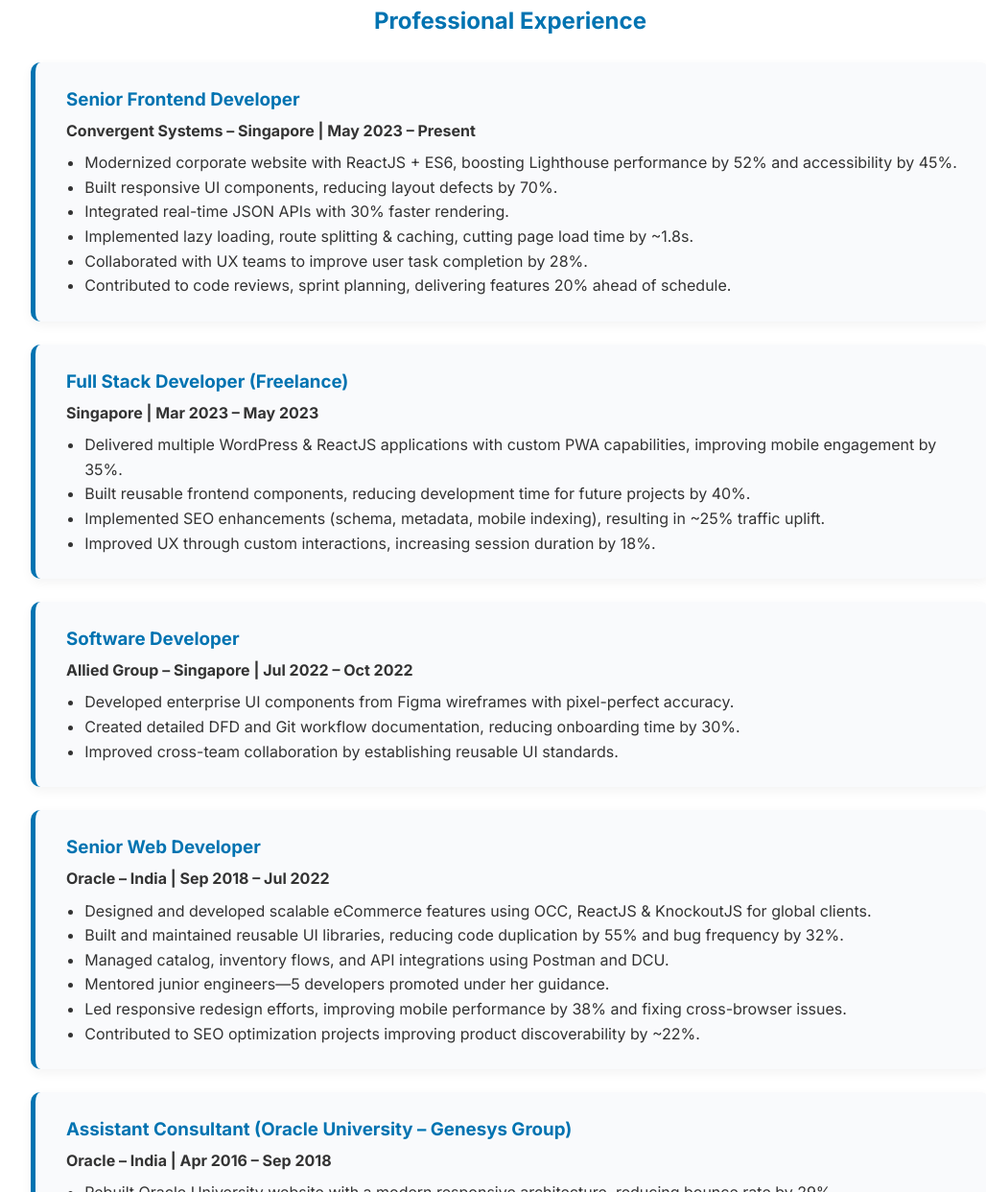
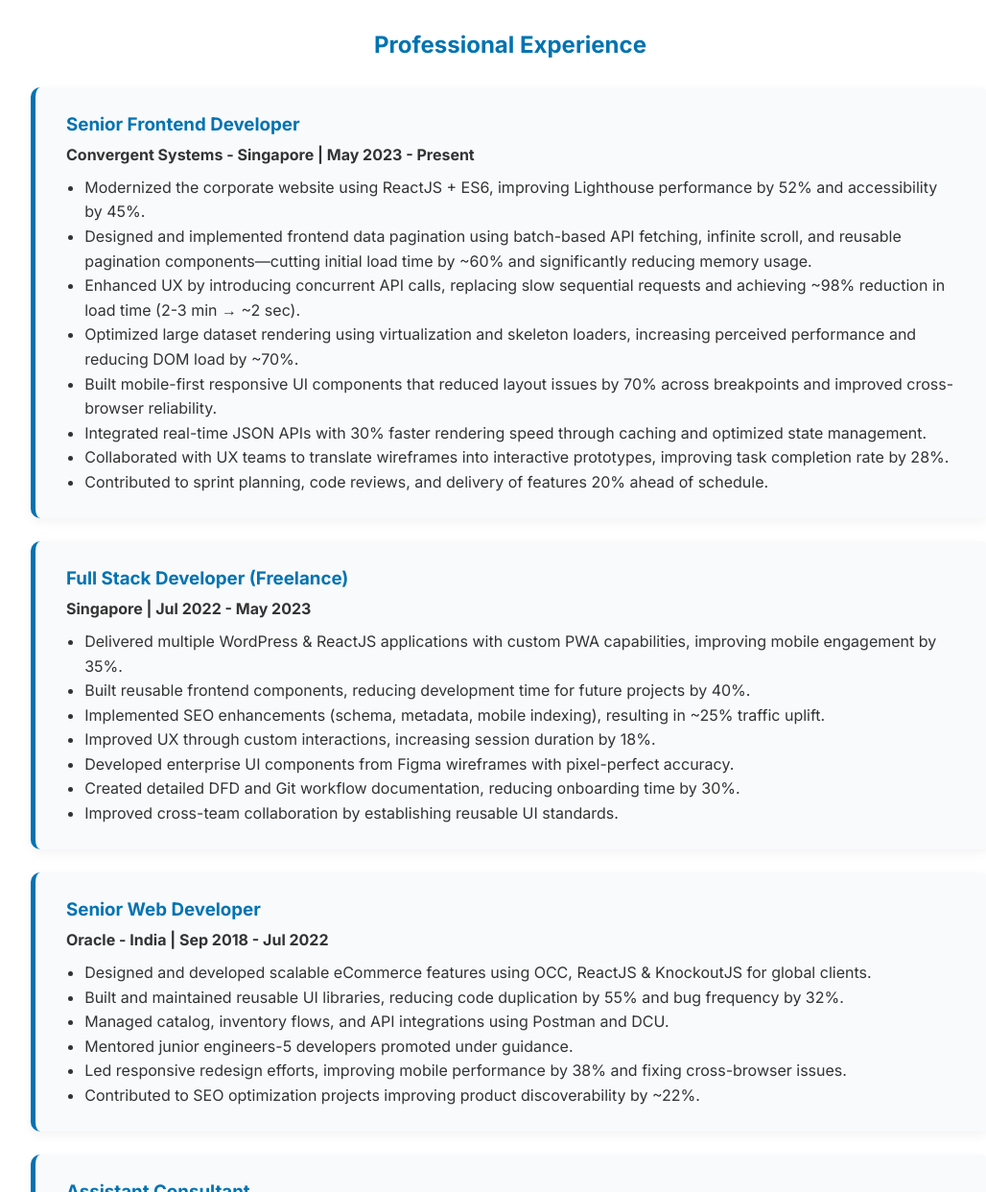
Before and after one commit to anita-kum/anita-kumari.github.io, a plain HTML site: page portifolio.html in a window 1280 px wide. Shown: the part 1558-2800 px from the top of the page at 96% size, without its empty margins (108-1136 px from the left). Drawn offline with Linux system fonts and the light colour scheme.

Commit message:
Update portifolio.html

```diff
--- a/portifolio.html
+++ b/portifolio.html
@@ -78,9 +78,9 @@
   <div class="container">
     <h1>Anita Kumari</h1>
     <p class="title">Senior Frontend Engineer • UI/UX Specialist • Performance-Driven Developer</p>
-    <p>Singapore Permanent Resident (SPR) | 📍 Singapore | 📞 +65-8014-0699</p>
+    <p>Singapore Permanent Resident (SPR) | 📍 Singapore | 📞 +65-80140699</p>
     <p>✉️ neerusharma.anita@gmail.com</p>
-    <p>🔗 <a href="https://linkedin.com/in/anita-kumari-36909463/" target="_blank">LinkedIn Profile</a></p>
+    <p>🔗 <a href="https://linkedin.com/in/anita-kumari-36909463/" target="_blank" style="color:white">LinkedIn Profile</a></p>
   </div>
 </header>
 
@@ -88,7 +88,7 @@
 <section id="summary">
   <div class="container">
     <h2>Professional Summary</h2>
-    <p>Innovative Senior Frontend Engineer with 9+ years of experience building modern, optimized, and accessible web applications across ReactJS, CMS platforms, eCommerce systems, and cross-platform interfaces (Web/iOS/Android/XR). Expert in transforming UX concepts into fast, scalable, SEO-friendly digital products.</p>
+    <p>Innovative Senior Frontend Engineer with 10+ years of experience building modern, optimized, and accessible web applications across ReactJS, CMS platforms, eCommerce systems, and cross-platform interfaces (Web/iOS/Android/XR). Expert in transforming UX concepts into fast, scalable, SEO-friendly digital products.</p>
     <p>Known for elevating performance by up to 60%, reducing page load times by 40%, and improving UI consistency by 70% through reusable components and design-system-driven development. Proven ability to collaborate with globally distributed teams and deliver enterprise-grade customer experiences.</p>
   </div>
 </section>
@@ -98,12 +98,12 @@
   <div class="container">
     <h2>Core Competencies</h2>
     <div class="skills-grid">
-      <div><h3>Frontend</h3><p>ReactJS, JavaScript (ES6+), HTML5, CSS3, Bootstrap, KnockoutJS, jQuery, SASS, LESS</p></div>
+      <div><h3>Frontend</h3><p>ReactJS, JavaScript (ES6+), HTML5, CSS3, Bootstrap, KnockoutJS, jQuery, SASS, LESS, JSON</p></div>
       <div><h3>UX / Prototyping</h3><p>Figma, Adobe XD, Responsive Design, Accessibility (WCAG), Micro-interactions</p></div>
       <div><h3>CMS / SEO</h3><p>WordPress, OCC, Metadata, Structured Data, Sitemap, Schema, SEO Optimization</p></div>
       <div><h3>Tools</h3><p>Git, JIRA, Postman, SVN, Lighthouse, Core Web Vitals, Agile/Scrum</p></div>
-      <div><h3>Platforms</h3><p>Web, iOS, Android, PHP, MySQL, Oracle Cloud</p></div>
-      <div><h3>Soft Skills</h3><p>Cross-functional Collaboration, Mentorship, Problem-Solving, Creative Thinking</p></div>
+      <div><h3>Platforms</h3><p>Web, iOS, Android, PHP, MySQL, Oracle Cloud, .net(ASHX, ASPX)</p></div>
+      <div><h3>Soft Skills</h3><p>Cross-functional Collaboration, Mentorship, Problem-Solving, Creative Thinking, Ownership</p></div>
     </div>
   </div>
 </section>
@@ -115,33 +115,28 @@
 
     <div class="job">
       <h3>Senior Frontend Developer</h3>
-      <p><strong>Convergent Systems – Singapore | May 2023 – Present</strong></p>
+      <p><strong>Convergent Systems - Singapore | May 2023 - Present</strong></p>
       <ul>
-        <li>Modernized corporate website with ReactJS + ES6, boosting Lighthouse performance by 52% and accessibility by 45%.</li>
-        <li>Built responsive UI components, reducing layout defects by 70%.</li>
-        <li>Integrated real-time JSON APIs with 30% faster rendering.</li>
-        <li>Implemented lazy loading, route splitting & caching, cutting page load time by ~1.8s.</li>
-        <li>Collaborated with UX teams to improve user task completion by 28%.</li>
-        <li>Contributed to code reviews, sprint planning, delivering features 20% ahead of schedule.</li>
+        <li>Modernized the corporate website using ReactJS + ES6, improving Lighthouse performance by 52% and accessibility by 45%.</li>
+  <li>Designed and implemented frontend data pagination using batch-based API fetching, infinite scroll, and reusable pagination components—cutting initial load time by ~60% and significantly reducing memory usage.</li>
+  <li>Enhanced UX by introducing concurrent API calls, replacing slow sequential requests and achieving ~98% reduction in load time (2-3 min → ~2 sec).</li>
+  <li>Optimized large dataset rendering using virtualization and skeleton loaders, increasing perceived performance and reducing DOM load by ~70%.</li>
+  <li>Built mobile-first responsive UI components that reduced layout issues by 70% across breakpoints and improved cross-browser reliability.</li>
+  <li>Integrated real-time JSON APIs with 30% faster rendering speed through caching and optimized state management.</li>
+  <li>Collaborated with UX teams to translate wireframes into interactive prototypes, improving task completion rate by 28%.</li>
+  <li>Contributed to sprint planning, code reviews, and delivery of features 20% ahead of schedule.</li>
       </ul>
     </div>
 
     <div class="job">
       <h3>Full Stack Developer (Freelance)</h3>
-      <p><strong>Singapore | Mar 2023 – May 2023</strong></p>
+      <p><strong>Singapore | Jul 2022 - May 2023</strong></p>
       <ul>
         <li>Delivered multiple WordPress & ReactJS applications with custom PWA capabilities, improving mobile engagement by 35%.</li>
         <li>Built reusable frontend components, reducing development time for future projects by 40%.</li>
         <li>Implemented SEO enhancements (schema, metadata, mobile indexing), resulting in ~25% traffic uplift.</li>
         <li>Improved UX through custom interactions, increasing session duration by 18%.</li>
-      </ul>
-    </div>
-
-    <div class="job">
-      <h3>Software Developer</h3>
-      <p><strong>Allied Group – Singapore | Jul 2022 – Oct 2022</strong></p>
-      <ul>
-        <li>Developed enterprise UI components from Figma wireframes with pixel-perfect accuracy.</li>
+            <li>Developed enterprise UI components from Figma wireframes with pixel-perfect accuracy.</li>
         <li>Created detailed DFD and Git workflow documentation, reducing onboarding time by 30%.</li>
         <li>Improved cross-team collaboration by establishing reusable UI standards.</li>
       </ul>
@@ -149,19 +144,19 @@
 
     <div class="job">
       <h3>Senior Web Developer</h3>
-      <p><strong>Oracle – India | Sep 2018 – Jul 2022</strong></p>
+      <p><strong>Oracle - India | Sep 2018 - Jul 2022</strong></p>
       <ul>
         <li>Designed and developed scalable eCommerce features using OCC, ReactJS & KnockoutJS for global clients.</li>
         <li>Built and maintained reusable UI libraries, reducing code duplication by 55% and bug frequency by 32%.</li>
         <li>Managed catalog, inventory flows, and API integrations using Postman and DCU.</li>
-        <li>Mentored junior engineers—5 developers promoted under her guidance.</li>
+        <li>Mentored junior engineers-5 developers promoted under guidance.</li>
         <li>Led responsive redesign efforts, improving mobile performance by 38% and fixing cross-browser issues.</li>
         <li>Contributed to SEO optimization projects improving product discoverability by ~22%.</li>
       </ul>
     </div>
 
     <div class="job">
-      <h3>Assistant Consultant (Oracle University – Genesys Group)</h3>
+      <h3>Assistant Consultant </h3>
       <p><strong>Oracle – India | Apr 2016 – Sep 2018</strong></p>
       <ul>
         <li>Rebuilt Oracle University website with a modern responsive architecture, reducing bounce rate by 29%.</li>
@@ -176,7 +171,7 @@
       <ul>
         <li>Delivered end-to-end website solutions using PHP, WordPress & MySQL.</li>
         <li>Designed SEO-friendly UI and implemented media-query-based responsiveness, improving mobile usability by 50%.</li>
-        <li>Built newsletter templates and UI modules that increased marketing campaign CTR by 15–20%.</li>
+        <li>Built newsletter templates and UI modules that increased marketing campaign CTR by 15-20%.</li>
       </ul>
     </div>
 
```
